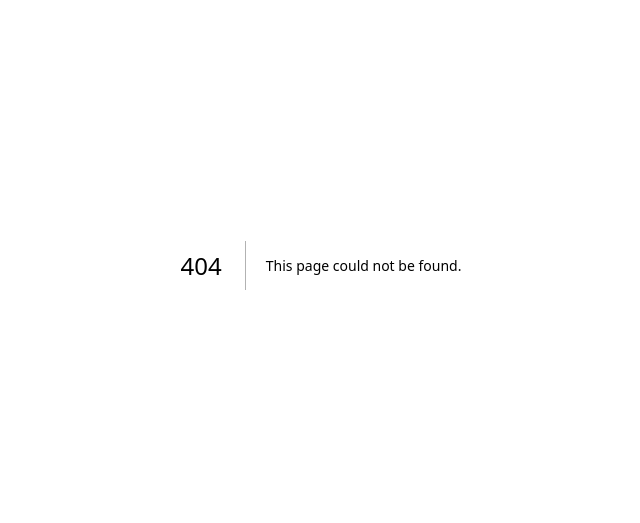
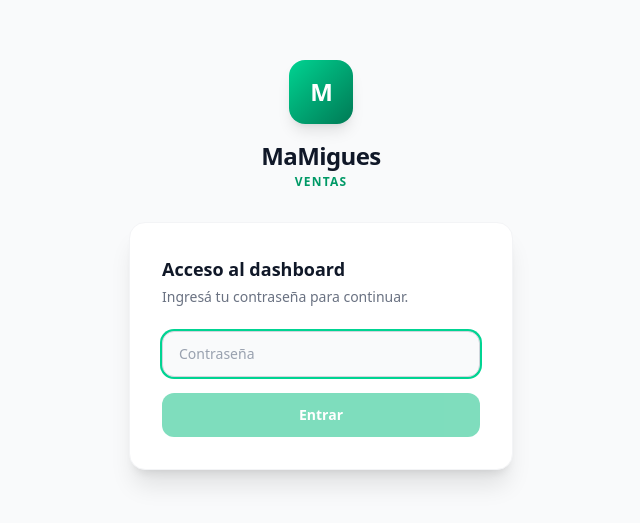
Before and after one commit to joakito14/mamigues-autos, a Next.js app: page /login in a window 1280 px wide. Before the commit this address had no page. Shown: the part 135-658 px from the top of the page, without its empty margins (319-959 px from the left). Built offline with nearby package versions, Linux system fonts and the light colour scheme.

Commit message:
Add login/auth protection + deploy config

```diff
--- /dev/null
+++ b/src/app/login/page.tsx
@@ -0,0 +1,96 @@
+"use client";
+
+import { useState } from "react";
+import { useRouter, useSearchParams } from "next/navigation";
+import { Suspense } from "react";
+
+function LoginForm() {
+  const router = useRouter();
+  const searchParams = useSearchParams();
+  const [password, setPassword] = useState("");
+  const [error, setError] = useState("");
+  const [loading, setLoading] = useState(false);
+
+  async function handleSubmit(e: React.FormEvent) {
+    e.preventDefault();
+    setLoading(true);
+    setError("");
+
+    const res = await fetch("/api/auth", {
+      method: "POST",
+      headers: { "Content-Type": "application/json" },
+      body: JSON.stringify({ password }),
+    });
+
+    if (res.ok) {
+      const from = searchParams.get("from") ?? "/";
+      router.push(from);
+      router.refresh();
+    } else {
+      setError("Contraseña incorrecta");
+      setLoading(false);
+    }
+  }
+
+  return (
+    <div className="min-h-screen bg-gray-50 dark:bg-slate-950 flex items-center justify-center p-4">
+      <div className="w-full max-w-sm">
+        {/* Logo */}
+        <div className="flex flex-col items-center mb-8">
+          <div className="w-16 h-16 rounded-2xl bg-gradient-to-br from-emerald-400 to-emerald-700 flex items-center justify-center shadow-lg mb-4">
+            <span className="text-white font-black text-2xl tracking-tighter">M</span>
+          </div>
+          <h1 className="font-black text-gray-900 dark:text-white text-2xl tracking-tight">
+            MaMigues
+          </h1>
+          <p className="text-xs font-semibold text-emerald-600 dark:text-emerald-400 tracking-widest uppercase mt-0.5">
+            ventas
+          </p>
+        </div>
+
+        {/* Formulario */}
+        <div className="bg-white dark:bg-slate-900 rounded-2xl shadow-xl p-8 border border-gray-100 dark:border-slate-800">
+          <h2 className="text-lg font-bold text-gray-900 dark:text-white mb-1">
+            Acceso al dashboard
+          </h2>
+          <p className="text-sm text-gray-500 dark:text-slate-400 mb-6">
+            Ingresá tu contraseña para continuar.
+          </p>
+
+          <form onSubmit={handleSubmit} className="flex flex-col gap-4">
+            <input
+              type="password"
+              value={password}
+              onChange={(e) => setPassword(e.target.value)}
+              placeholder="Contraseña"
+              autoFocus
+              className="border border-gray-300 dark:border-slate-600 bg-gray-50 dark:bg-slate-800 text-gray-900 dark:text-slate-100 placeholder-gray-400 dark:placeholder-slate-500 rounded-xl px-4 py-3 text-sm focus:outline-none focus:ring-2 focus:ring-emerald-400 transition"
+            />
+
+            {error && (
+              <p className="text-sm text-red-500 dark:text-red-400 text-center">
+                {error}
+              </p>
+            )}
+
+            <button
+              type="submit"
+              disabled={loading || !password}
+              className="bg-emerald-500 hover:bg-emerald-600 disabled:opacity-50 text-white font-bold py-3 rounded-xl text-sm transition-colors"
+            >
+              {loading ? "Verificando..." : "Entrar"}
+            </button>
+          </form>
+        </div>
+      </div>
+    </div>
+  );
+}
+
+export default function LoginPage() {
+  return (
+    <Suspense>
+      <LoginForm />
+    </Suspense>
+  );
+}
--- /dev/null
+++ b/src/middleware.ts
@@ -0,0 +1,27 @@
+import { NextRequest, NextResponse } from "next/server";
+
+const PUBLIC_PATHS = ["/login", "/api/auth"];
+
+export function middleware(request: NextRequest) {
+  const { pathname } = request.nextUrl;
+
+  // Rutas públicas: login y la API de autenticación
+  if (PUBLIC_PATHS.some((p) => pathname.startsWith(p))) {
+    return NextResponse.next();
+  }
+
+  // Verificar cookie de sesión
+  const session = request.cookies.get("session")?.value;
+  if (session === process.env.SESSION_SECRET) {
+    return NextResponse.next();
+  }
+
+  // Sin sesión → redirigir al login
+  const loginUrl = new URL("/login", request.url);
+  loginUrl.searchParams.set("from", pathname);
+  return NextResponse.redirect(loginUrl);
+}
+
+export const config = {
+  matcher: ["/((?!_next/static|_next/image|favicon.ico).*)"],
+};
```
Also changed, not shown: 1 other file (tests, documents, lock files or other folders).
